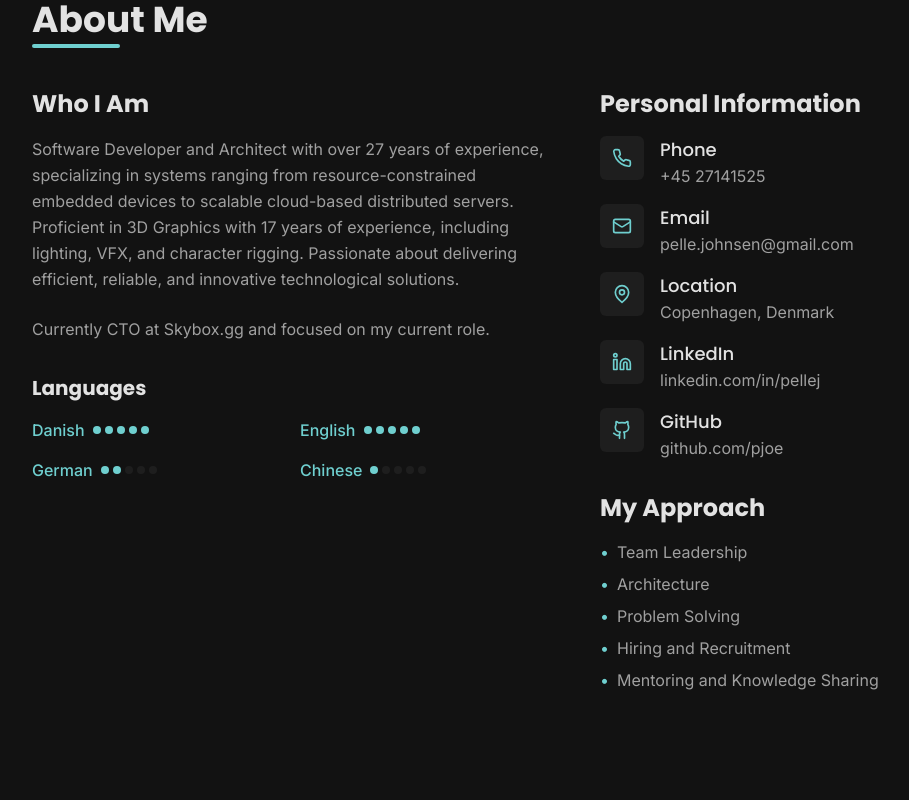
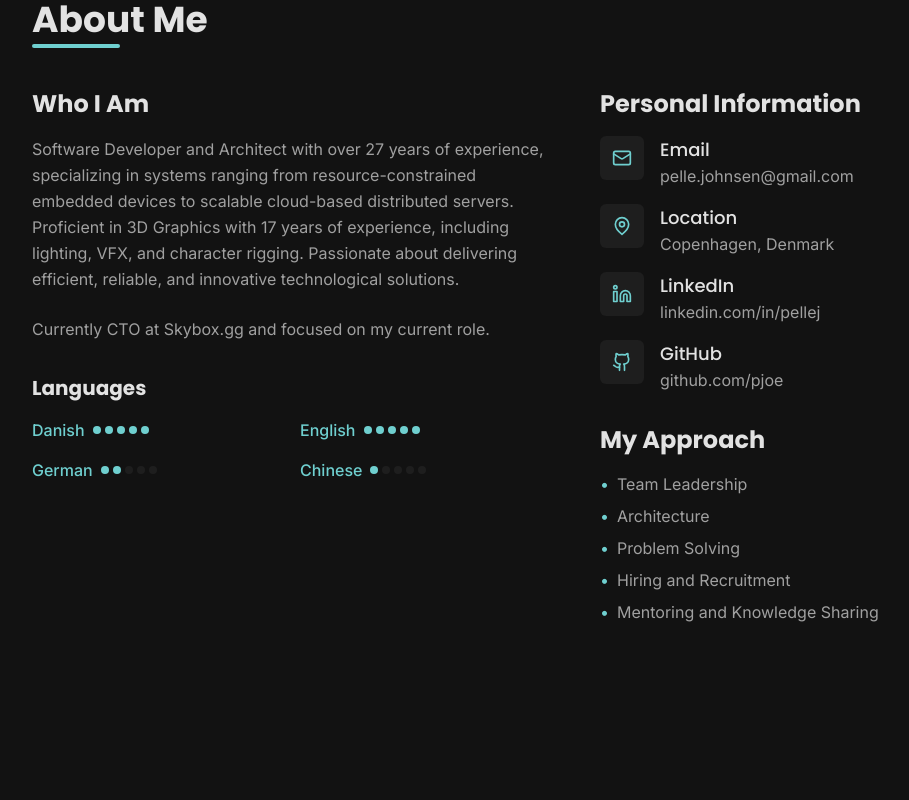
Before and after one commit to pjoe/pjoe.github.io, a React (Vite) app: page / in a window 1280 px wide. Shown: the part 960-1760 px from the top of the page, without its empty margins (64-973 px from the left). Built offline with nearby package versions, Linux system fonts and the light colour scheme.

Commit message:
feat: content and layout updates

```diff
--- a/src/components/About.tsx
+++ b/src/components/About.tsx
@@ -65,6 +65,7 @@ const About = () => {
             <h3 className="text-2xl font-bold mb-4 text-text-primary">Personal Information</h3>
 
             <div className="space-y-4">
+              {resumeData.contact.phone && (
               <div className="flex items-start gap-4">
                 <div className="bg-background-light p-3 rounded-md">
                   <Phone size={20} className="text-accent-primary" />
@@ -74,6 +75,7 @@ const About = () => {
                   <p className="text-text-secondary">{resumeData.contact.phone}</p>
                 </div>
               </div>
+              )}
 
               <div className="flex items-start gap-4">
                 <div className="bg-background-light p-3 rounded-md">
@@ -81,7 +83,14 @@ const About = () => {
                 </div>
                 <div>
                   <h4 className="text-lg font-medium text-text-primary">Email</h4>
-                  <p className="text-text-secondary">{resumeData.contact.email}</p>
+                  <a
+                      href={"mailto:" + resumeData.contact.email}
+                      target="_blank"
+                      rel="noopener noreferrer"
+                      className="text-text-secondary hover:text-accent-primary transition-colors"
+                    >
+                      {resumeData.contact.email}
+                    </a>
                 </div>
               </div>
 
--- a/src/components/Contact.tsx
+++ b/src/components/Contact.tsx
@@ -4,28 +4,6 @@ import { Mail, MapPin, Phone, Send, Github, Linkedin, ExternalLink } from 'lucid
 import resumeData from '../data/resumeData';
 
 const Contact = () => {
-  const [formData, setFormData] = useState({
-    name: '',
-    email: '',
-    subject: '',
-    message: ''
-  });
-
-  const handleChange = (e) => {
-    const { name, value } = e.target;
-    setFormData(prev => ({ ...prev, [name]: value }));
-  };
-
-  const handleSubmit = (e) => {
-    e.preventDefault();
-    // Form submission logic would go here
-    console.log('Form submitted:', formData);
-    // Reset form
-    setFormData({ name: '', email: '', subject: '', message: '' });
-    // Show success message
-    alert('Thank you for your message! I will get back to you soon.');
-  };
-
   return (
     <section id="contact" className="py-20 bg-background-dark relative">
       {/* Enhanced background elements */}
@@ -100,6 +78,15 @@ const Contact = () => {
               </div>
             </div>
 
+          </motion.div>
+
+          {/* Connect With Me */}
+          <motion.div
+            initial={{ opacity: 0, x: -30 }}
+            whileInView={{ opacity: 1, x: 0 }}
+            viewport={{ once: true }}
+            transition={{ duration: 0.6 }}
+          >
             <h3 className="text-2xl font-bold mb-4 text-text-primary">Connect With Me</h3>
             <div className="flex gap-4 mb-8">
               {resumeData.contact.github && (
@@ -158,84 +145,8 @@ const Contact = () => {
               </div>
             </div>
           </motion.div>
+        </div>
 
-          {/* Contact Form */}
-          <motion.div
-            initial={{ opacity: 0, x: 30 }}
-            whileInView={{ opacity: 1, x: 0 }}
-            viewport={{ once: true }}
-            transition={{ duration: 0.6, delay: 0.2 }}
-          >
-            <h3 className="text-2xl font-bold mb-6 text-text-primary">Send Me a Message</h3>
-
-            <form onSubmit={handleSubmit} className="space-y-6">
-              <div>
-                <label htmlFor="name" className="block text-text-secondary mb-2">Your Name</label>
-                <input
-                  type="text"
-                  id="name"
-                  name="name"
-                  value={formData.name}
-                  onChange={handleChange}
-                  required
-                  className="w-full px-4 py-3 bg-background-light border border-gray-800 rounded-md focus:outline-none focus:ring-2 focus:ring-accent-primary/50 text-text-primary"
-                  placeholder="John Doe"
-                />
-              </div>
-
-              <div>
-                <label htmlFor="email" className="block text-text-secondary mb-2">Your Email</label>
-                <input
-                  type="email"
-                  id="email"
-                  name="email"
-                  value={formData.email}
-                  onChange={handleChange}
-                  required
-                  className="w-full px-4 py-3 bg-background-light border border-gray-800 rounded-md focus:outline-none focus:ring-2 focus:ring-accent-primary/50 text-text-primary"
-                  placeholder="john@example.com"
-                />
-              </div>
-
-              <div>
-                <label htmlFor="subject" className="block text-text-secondary mb-2">Subject</label>
-                <input
-                  type="text"
-                  id="subject"
-                  name="subject"
-                  value={formData.subject}
-                  onChange={handleChange}
-                  required
-                  className="w-full px-4 py-3 bg-background-light border border-gray-800 rounded-md focus:outline-none focus:ring-2 focus:ring-accent-primary/50 text-text-primary"
-                  placeholder="Project Inquiry"
-                />
-              </div>
-
-              <div>
-                <label htmlFor="message" className="block text-text-secondary mb-2">Message</label>
-                <textarea
-                  id="message"
-                  name="message"
-                  value={formData.message}
-                  onChange={handleChange}
-                  required
-                  rows={5}
-                  className="w-full px-4 py-3 bg-background-light border border-gray-800 rounded-md focus:outline-none focus:ring-2 focus:ring-accent-primary/50 text-text-primary resize-none"
-                  placeholder="Hello, I'd like to discuss a project..."
-                ></textarea>
-              </div>
-
-              <motion.button
-                type="submit"
-                className="btn btn-primary w-full flex items-center justify-center gap-2"
-                whileHover={{ scale: 1.02 }}
-                whileTap={{ scale: 0.98 }}
-              >
-                Send Message <Send size={16} />
-              </motion.button>
-            </form>
-          </motion.div>
-        </div>
       </div>
     </section>
   );
--- a/src/components/Projects.tsx
+++ b/src/components/Projects.tsx
@@ -156,7 +156,7 @@ const Projects = () => {
                   </div>
 
                   <motion.a
-                    href={project.demo || project.github || "#"}
+                    href={project.link || project.github || "#"}
                     target="_blank"
                     rel="noopener noreferrer"
                     className="text-sm font-medium text-accent-primary flex items-center gap-1 opacity-0 group-hover:opacity-100 transition-opacity"
--- a/src/data/resumeData.ts
+++ b/src/data/resumeData.ts
@@ -75,7 +75,7 @@ const resumeData: ResumeData = {
   bio: "Software Developer and Architect with over 27 years of experience, specializing in systems ranging from resource-constrained embedded devices to scalable cloud-based distributed servers. Proficient in 3D Graphics with 17 years of experience, including lighting, VFX, and character rigging. Passionate about delivering efficient, reliable, and innovative technological solutions.",
   contact: {
     email: "pelle.johnsen@gmail.com",
-    phone: "+45 27141525",
+    phone: "",
     location: "Copenhagen, Denmark",
     linkedin: "https://linkedin.com/in/pellej",
     github: "https://github.com/pjoe",
@@ -376,24 +376,27 @@ const resumeData: ResumeData = {
     {
       category: "Open Source",
       title: "Naga Contributor",
-      description: "Universal shader translator in Rust - contributed to this open source project",
+      description: "Universal shader translator in Rust - contributor",
       technologies: ["Rust", "Shaders", "Graphics Programming"],
-      image: "https://images.unsplash.com/photo-1542831371-29b0f74f9713?ixlib=rb-4.0.3&ixid=M3wxMjA3fDB8MHxwaG90by1wYWdlfHx8fGVufDB8fHx8fA%3D%3D&auto=format&fit=crop&w=1000&q=80"
+      image: "https://images.unsplash.com/photo-1542831371-29b0f74f9713?ixlib=rb-4.0.3&ixid=M3wxMjA3fDB8MHxwaG90by1wYWdlfHx8fGVufDB8fHx8fA%3D%3D&auto=format&fit=crop&w=1000&q=80",
+      github: "https://github.com/gfx-rs/naga"
     },
     {
       category: "3D",
-      title: "CS:GO 3D Replay Tool",
-      description: "A 3D replay tool for broadcasting CS:GO matches using Unreal Engine 5 with Lumen and real-time ray tracing",
-      technologies: ["Unreal Engine 5", "Lumen", "Ray Tracing", "3D Graphics", "eSports"],
-      image: "https://images.unsplash.com/photo-1542751371-adc38448a05e?ixlib=rb-4.0.3&ixid=M3wxMjA3fDB8MHxwaG90by1wYWdlfHx8fGVufDB8fHx8fA%3D%3D&auto=format&fit=crop&w=1000&q=80"
+      title: "p3d.in",
+      description: "Your 3D online - core developer",
+      technologies: ["TypeScript", "WebGL", "Graphics Programming", "AWS", "Python"],
+      image: "https://images.unsplash.com/photo-1511512578047-dfb367046420?ixlib=rb-4.0.3&ixid=M3wxMjA3fDB8MHxwaG90by1wYWdlfHx8fGVufDB8fHx8fA%3D%3D&auto=format&fit=crop&w=1000&q=80",
+      link: "https://p3d.in"
     },
     {
-      category: "Web",
-      title: "Fan Engagement Game",
-      description: "A multiplayer casual game prototype for fan engagement using Babylon.js and PWA for mobile",
-      technologies: ["Babylon.js", "PWA", "Multiplayer", "WebGL", "JavaScript"],
-      image: "https://images.unsplash.com/photo-1511512578047-dfb367046420?ixlib=rb-4.0.3&ixid=M3wxMjA3fDB8MHxwaG90by1wYWdlfHx8fGVufDB8fHx8fA%3D%3D&auto=format&fit=crop&w=1000&q=80"
-    }
+      category: "eSports",
+      title: "Skybox EDGE",
+      description: "CounterStrike Analytics - CTO",
+      technologies: ["TypeScript", "AWS", "DevOps", "Analytics", "Infrastructure"],
+      image: "https://images.unsplash.com/photo-1542751371-adc38448a05e?ixlib=rb-4.0.3&ixid=M3wxMjA3fDB8MHxwaG90by1wYWdlfHx8fGVufDB8fHx8fA%3D%3D&auto=format&fit=crop&w=1000&q=80",
+      link: "https://skybox.gg/edge"
+    },
   ],
 };
 
```
